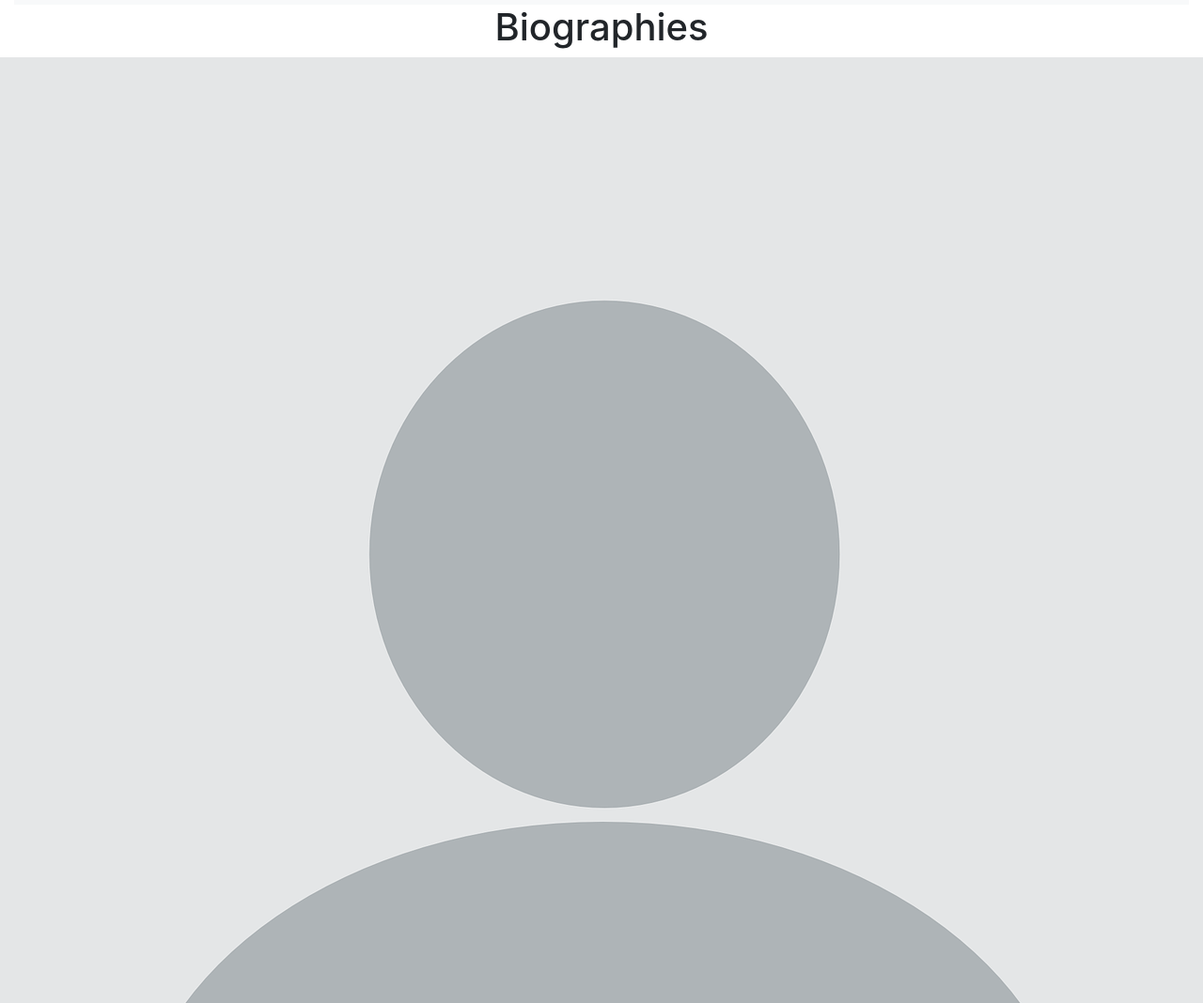
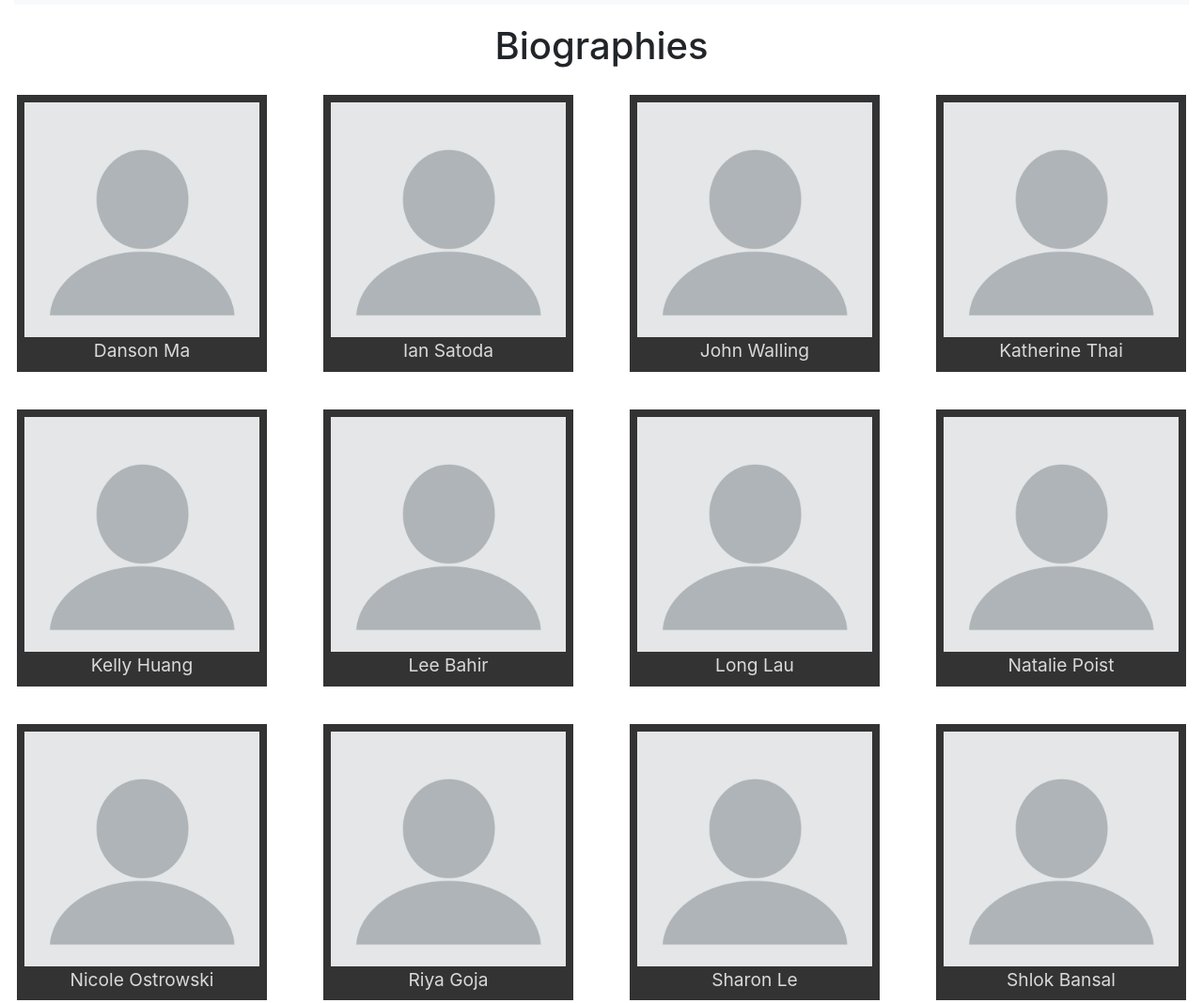
Before and after one commit to leebahir/Upsilon-Website, a plain HTML site: page biographies.html in a window 1280 px wide. Shown: the part 51-1119 px from the top of the page at 94% size. Drawn offline with nearby package versions, Linux system fonts and the light colour scheme.

Commit message:
added grid of all profile pictures with names

```diff
--- a/biographies.html
+++ b/biographies.html
@@ -47,28 +47,62 @@
 <!-- NavBar End -->
 
 <!-- Title -->
-<h1><center>Biographies</center></h1>
+<h1 style="padding:20px"><center>Biographies</center></h1>
 <!-- End Title -->
 
 <!-- Image Grid -->
-<div class=”gallery”>
-  <figure class=”gallery__item gallery__item--1">
-    <img src="assets/blank_profile.png" class="gallery__img" alt="Image 1">
+<div class="gallery-grid">
+  <figure class="gallery-frame">
+    <img class="gallery-img" src="assets/blank_profile.png" alt="Picture of Danson Ma" height="250" width="250">
+    <figcaption>Danson Ma</figcaption>
   </figure>
-  <figure class="gallery__item gallery__item--2">
-    <img src="assets/blank_img.jpg" class="gallery__img" alt="Image 2">
+  <figure class="gallery-frame">
+    <img class="gallery-img" src="assets/blank_profile.png" alt="Picture of Ian Satoda" height="250" width="250">
+    <figcaption>Ian Satoda</figcaption>
   </figure>
-  <figure class="gallery__item gallery__item--3">
-    <img src="assets/blank_img.jpg" class="gallery__img" alt="Image 3">
+  <figure class="gallery-frame">
+    <img class="gallery-img" src="assets/blank_profile.png" alt="Picture of John Walling" height="250" width="250">
+    <figcaption>John Walling</figcaption>
   </figure>
-  <figure class="gallery__item gallery__item--4">
-    <img src="assets/blank_img.jpg" class="gallery__img" alt="Image 4">
+  <figure class="gallery-frame">
+    <img class="gallery-img" src="assets/blank_profile.png" alt="Picture of Katherine Thai" height="250" width="250">
+    <figcaption>Katherine Thai</figcaption>
   </figure>
-  <figure class="gallery__item gallery__item--5">
-    <img src="assets/blank_img.jpg" class="gallery__img" alt="Image 5">
+  <figure class="gallery-frame">
+    <img class="gallery-img" src="assets/blank_profile.png" alt="Picture of Kelly Huang" height="250" width="250">
+    <figcaption>Kelly Huang</figcaption>
   </figure>
-  <figure class="gallery__item gallery__item--6">
-    <img src="assets/blank_img.jpg" class="gallery__img" alt="Image 6">
+  <figure class="gallery-frame">
+    <img class="gallery-img" src="assets/blank_profile.png" alt="Picture of Lee Bahir" height="250" width="250">
+    <figcaption>Lee Bahir</figcaption>
+  </figure>
+  <figure class="gallery-frame">
+    <img class="gallery-img" src="assets/blank_profile.png" alt="Picture of Long Lau" height="250" width="250">
+    <figcaption>Long Lau</figcaption>
+  </figure>
+  <figure class="gallery-frame">
+    <img class="gallery-img" src="assets/blank_profile.png" alt="Picture of Natalie Poist" height="250" width="250">
+    <figcaption>Natalie Poist</figcaption>
+  </figure>
+  <figure class="gallery-frame">
+    <img class="gallery-img" src="assets/blank_profile.png" alt="Picture of Nicole Ostrowski" height="250" width="250">
+    <figcaption>Nicole Ostrowski</figcaption>
+  </figure>
+  <figure class="gallery-frame">
+    <img class="gallery-img" src="assets/blank_profile.png" alt="Picture of Riya Goja" height="250" width="250">
+    <figcaption>Riya Goja</figcaption>
+  </figure>
+  <figure class="gallery-frame">
+    <img class="gallery-img" src="assets/blank_profile.png" alt="Picture of Sharon Le" height="250" width="250">
+    <figcaption>Sharon Le</figcaption>
+  </figure>
+  <figure class="gallery-frame">
+    <img class="gallery-img" src="assets/blank_profile.png" alt="Picture of Shlok Bansal" height="250" width="250">
+    <figcaption>Shlok Bansal</figcaption>
+  </figure>
+  <figure class="gallery-frame">
+    <img class="gallery-img" src="assets/blank_profile.png" alt="Picture of Zilong Zhao" height="250" width="250">
+    <figcaption>Zilong Zhao</figcaption>
   </figure>
 </div>
 <!-- Image Grid End -->
--- a/styles.css
+++ b/styles.css
@@ -10,22 +10,39 @@ html, body {
   grid-gap: 15px;
 }
 
-.gallery_img {
-  width: 250px;
-  height: 250px;
-  object-fit: cover;
+/* First the Grid */
+.gallery-grid {
+  display: grid;
+  grid-template-columns: repeat(auto-fit, minmax(250px, 1fr));
+  grid-gap: 1.5rem;
+  justify-items: center;
+  margin: 0;
+  padding: 0;
 }
 
-<<<<<<< HEAD
-.gallery__item--1 {
-  grid-column-start: 1;
-  grid-column-end: 3;
-  grid-row-start: 1;
-  grid-row-end: 3;
-=======
+/* The Picture Frame */
+.gallery-frame {
+  padding: .5rem;
+  font-size: 1.2rem;
+  text-align: center;
+  background-color: #333;
+  color: #d9d9d9;
+}
+
+/* The Images */
+.gallery-img {
+  max-width: 100%;
+  height: auto;
+  object-fit: cover;
+  transition: opacity 0.25s ease-in-out;
+}
+
+.gallery-img:hover {
+  opacity: .7;
+}
+
 .carousel {
   width:640px;
   height:360px;
   margin: auto
->>>>>>> 96162e32e4579880c318a867e03d29925aa9936e
 }
```
